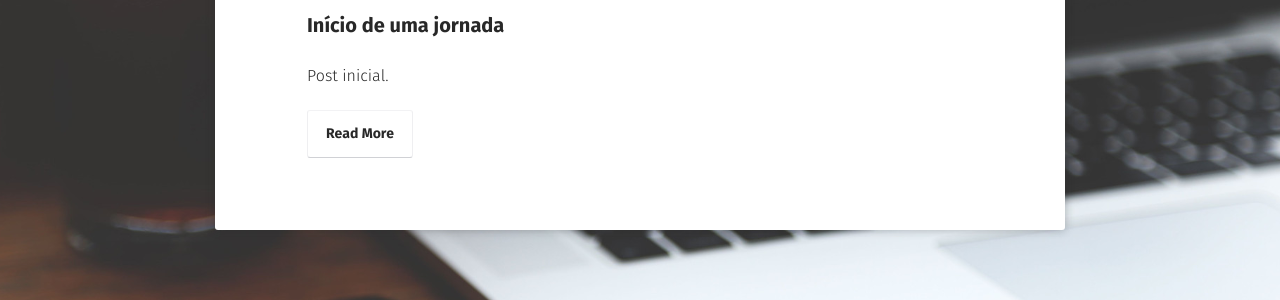
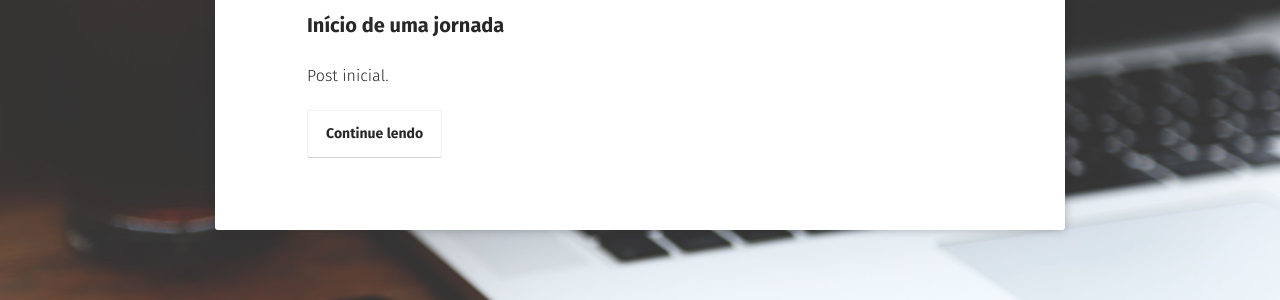
Before and after one commit to devdanielbernardo/devdanielbernardo.github.io, a Jekyll site: the page built from blog/index.md, in a window 1280 px wide. Shown: the part 292-592 px from the top of the page. Built offline with Jekyll 4.4.1, drawn with Linux system fonts in a browser that asks for light colours; some web fonts are replaced.

Commit message:
blog: ajustes de tradução
Tradução dos textos:

- botão continue lendo
- tempo de leitura

```diff
--- a/_includes/read-time.html
+++ b/_includes/read-time.html
@@ -1,3 +1,3 @@
 {% assign wpm = site.words_per_minute | append: '.0' %}
 {% assign readtime = content | strip_html | number_of_words | divided_by:wpm | round %}
-Reading time ~{% if readtime <= 1 %}1 minute{% else %}{{ readtime }} minutes{% endif %}
+Tempo de leitura ~{% if readtime <= 1 %}1 minuto{% else %}{{ readtime }} minutos{% endif %}
--- a/_layouts/post-list.html
+++ b/_layouts/post-list.html
@@ -28,7 +28,7 @@ layout: compress
                         <li class="wow fadeInLeft" data-wow-duration="1.5s">
                             <a class="zoombtn" href="{{ site.url }}{{ post.url }}">{{ post.title }}</a>
                             <p>{{ post.excerpt }}</p>
-                            <a href="{{ site.url }}{{ post.url }}" class="btn zoombtn">Read More</a>
+                            <a href="{{ site.url }}{{ post.url }}" class="btn zoombtn">Continue lendo</a>
                         </li>
                     </ul>
                         {% endif %}
```
